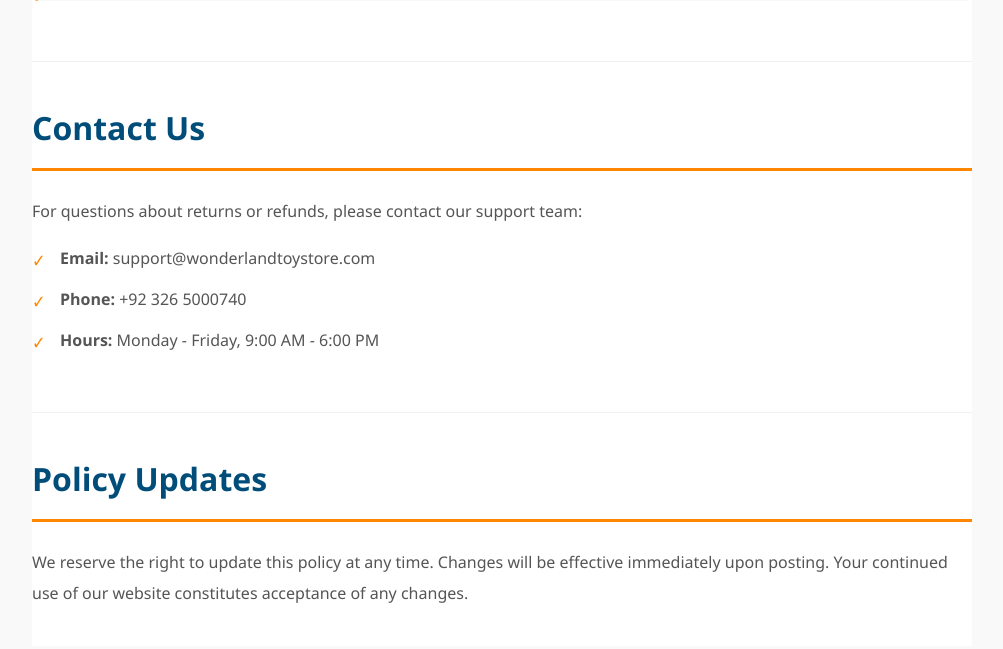
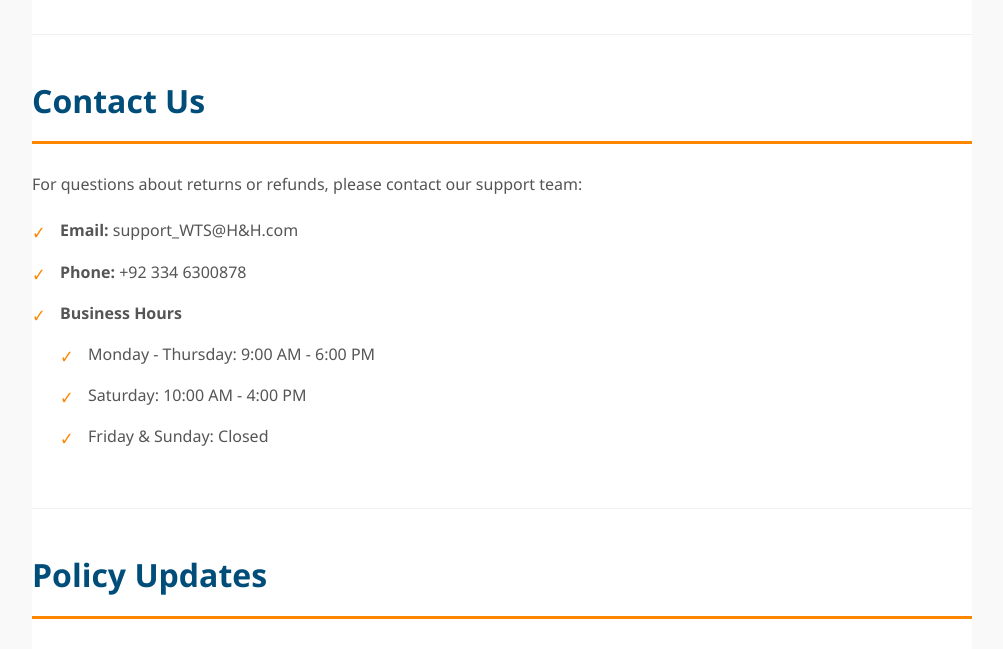
Before and after one commit to hasanzafzal/Wonderland-Toy-Store, a Python web app: template app/templates/refund_return_policy.html in a window 1280 px wide. Shown: the part 5449-6098 px from the top of the page, without its empty margins (138-1141 px from the left). Run offline with Jinja, Linux system fonts and the light colour scheme; the template is opened without the code that fills it, so the values that code supplies are empty.

Commit message:
Update refund_return_policy.html

```diff
--- a/app/templates/refund_return_policy.html
+++ b/app/templates/refund_return_policy.html
@@ -47,7 +47,7 @@
             <div class="policy-text">
                 <ol class="policy-steps">
                     <li>
-                        <strong>Contact Us:</strong> Email our support team at support@wonderlandtoystore.com with your order number and reason for return
+                        <strong>Contact Us:</strong> Email our support team at support_WTS@H&H.com with your order number and reason for return
                     </li>
                     <li>
                         <strong>Receive Return Label:</strong> We'll send you a prepaid return shipping label via email
@@ -185,9 +185,16 @@
             <div class="policy-text">
                 <p>For questions about returns or refunds, please contact our support team:</p>
                 <ul class="policy-list">
-                    <li><strong>Email:</strong> support@wonderlandtoystore.com</li>
-                    <li><strong>Phone:</strong> +92 326 5000740</li>
-                    <li><strong>Hours:</strong> Monday - Friday, 9:00 AM - 6:00 PM</li>
+                    <li><strong>Email:</strong> support_WTS@H&H.com</li>
+                    <li><strong>Phone:</strong> +92 334 6300878</li>
+                    <li>
+                        <strong>Business Hours</strong>
+                        <ul class="policy-list" style="margin-top: 10px; margin-bottom: 0;">
+                            <li>Monday - Thursday: 9:00 AM - 6:00 PM</li>
+                            <li>Saturday: 10:00 AM - 4:00 PM</li>
+                            <li>Friday & Sunday: Closed</li>
+                        </ul>
+                    </li>
                 </ul>
             </div>
         </div>
```
